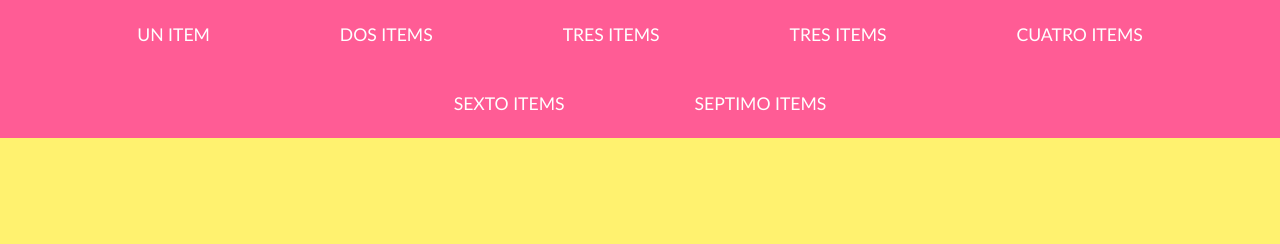
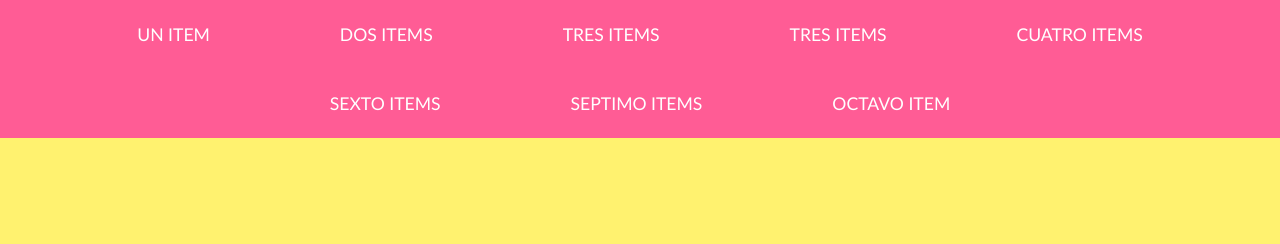
Before and after one commit to PatriciaVera/hyperblog, a plain HTML site: page index.html in a window 1280 px wide. Shown: the top 244 px of the page. Drawn offline with Linux system fonts and the light colour scheme.

Commit message:
Mi primer commit

```diff
--- a/index.html
+++ b/index.html
@@ -18,6 +18,7 @@
 			<li>cuatro items</li>
 			<li>sexto items</li>
 			<li>septimo items</li>
+			<li>Octavo item</li>
 			</ul>
 		</nav>
 	</main>
```
